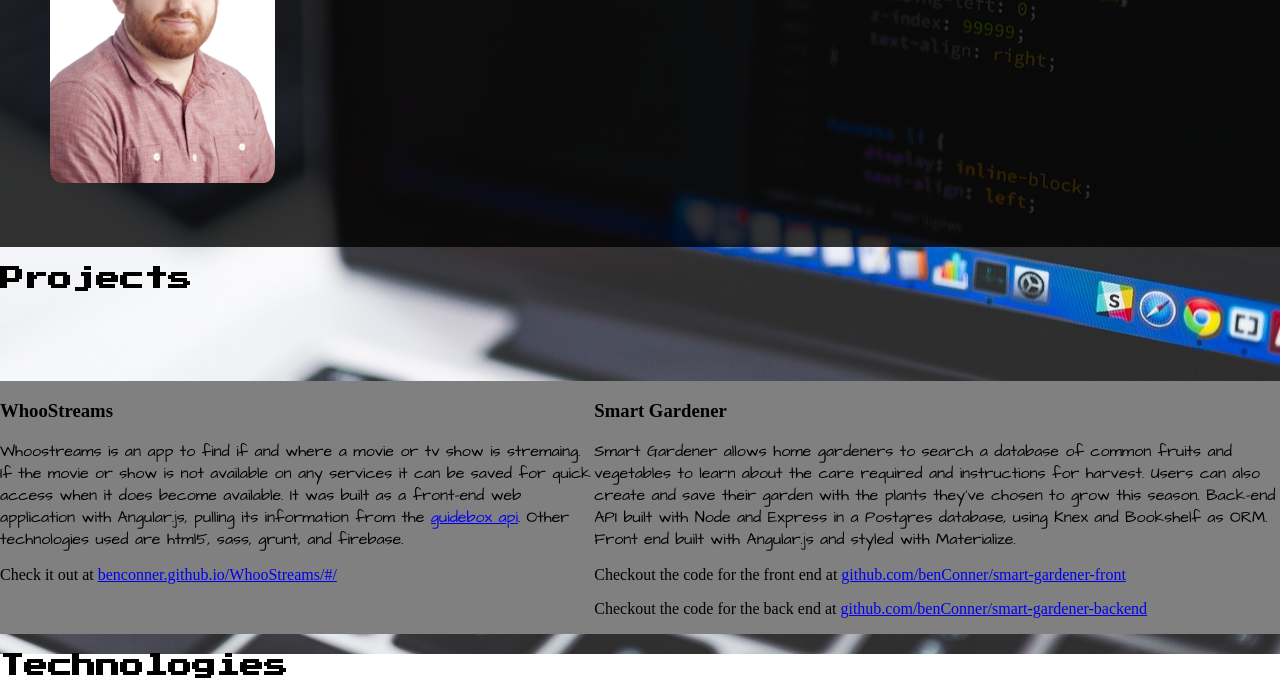
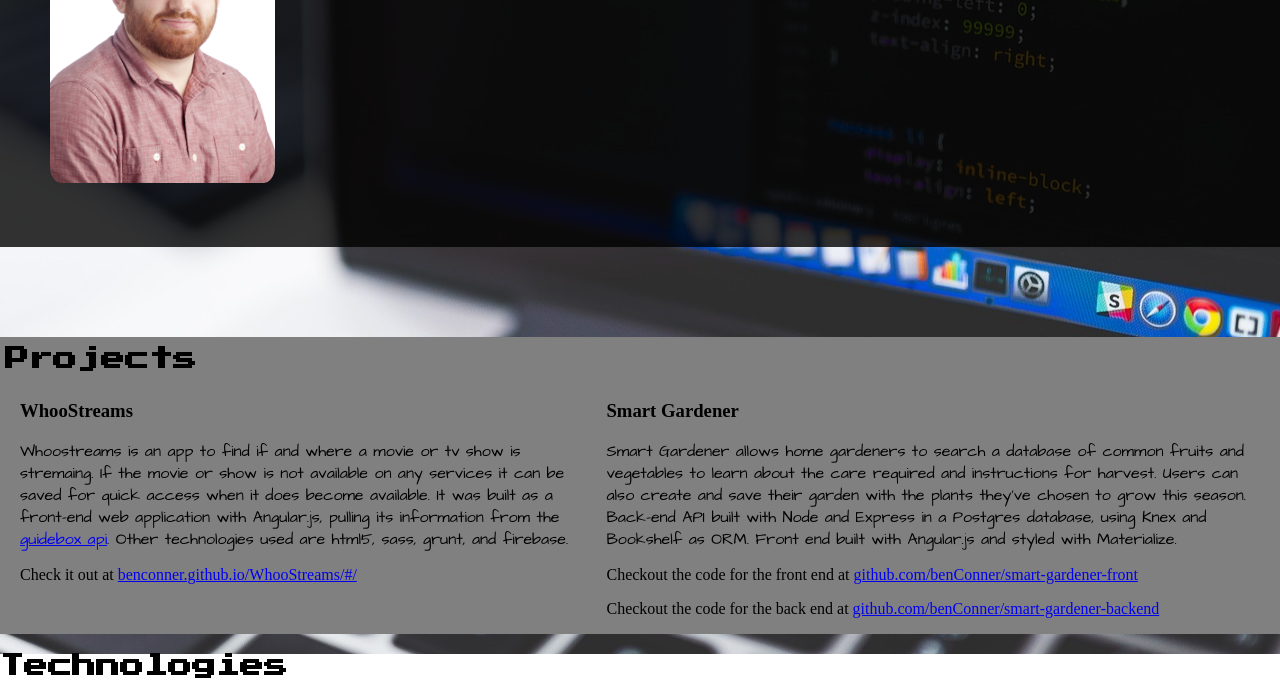
Before and after one commit to benConner/benConner.github.io, a website: page index.html in a window 1280 px wide. Shown: the part 525-1209 px from the top of the page. Drawn offline with nearby package versions, Linux system fonts and the light colour scheme; files that its build step writes are made by us from their sources.

Commit message:
moved project content for better spacing and look

```diff
--- a/style/_projects.scss
+++ b/style/_projects.scss
@@ -1,8 +1,19 @@
+.project-section{
+  background-color: rgb(128,128,128);
+  margin-top: 7%;
+  h2{
+    margin-left: 5px;
+    padding-top: 10px;
+    margin-bottom: 0;
+  }
+}
+
 .projects{
-  margin-top: 7%;
-  background-color: rgb(128,128,128);
-display: flex;
+  display: flex;
+  margin: 10px;
   .projects_item{
     justify-content: space-around;
+    padding-right: 10px;
+    padding-left: 10px;
   }
 }
```
